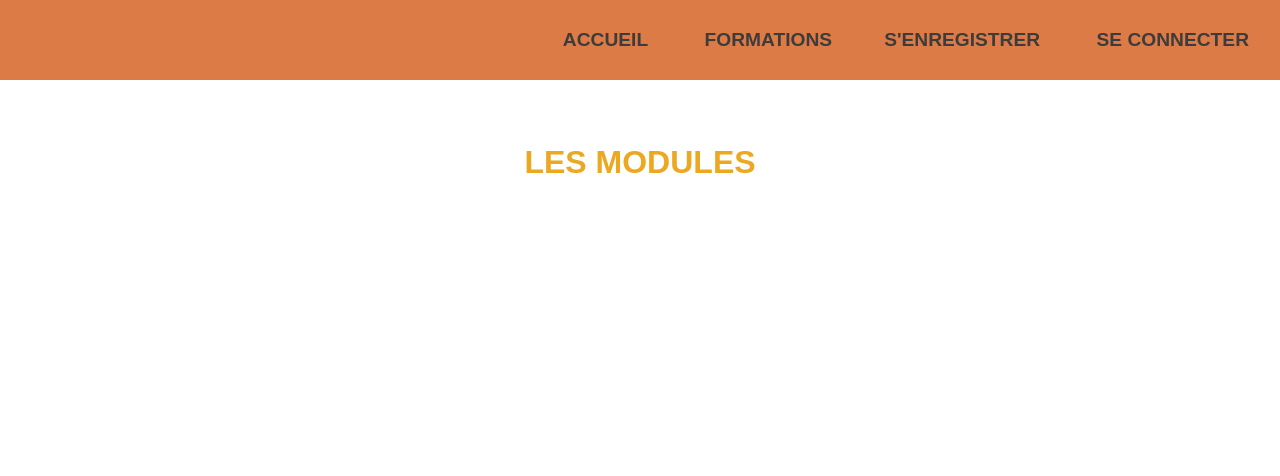
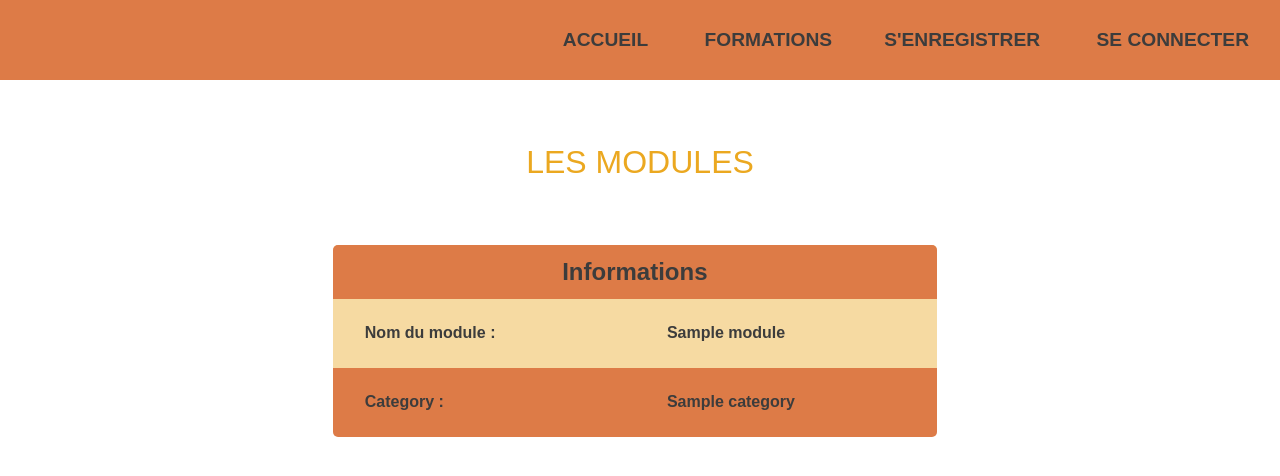
Before and after one commit to Zicka67/Symfony-session, a PHP site: template templates/module/index.html.twig in a window 1280 px wide. Shown: the top 476 px of the page. Run offline with PHP 8.4, Linux system fonts and the light colour scheme; the template is opened without the code that fills it: most values are stand-ins (such as "Sample title", 1, 10 or a date in 2020); some libraries are stand-ins or nearby versions.

Commit message:
Creation de la vue pour modules et programmes, css + modification de index dans moduleController pour l'affichage ( a faire le form pour créer

```diff
--- a/public/css/style.css
+++ b/public/css/style.css
@@ -137,6 +137,16 @@ nav ul li a {
     display: flex;
     justify-content: center;
     margin-top: 50px;
+
+  }
+
+  .basic-tab-module {
+    display: flex;
+    flex-direction: column;
+    justify-content: center;
+    width: 70%;
+    margin: 50px auto 0 auto;
+    padding-left: 11vw;
   }
 
   table {
--- a/templates/base.html.twig
+++ b/templates/base.html.twig
@@ -26,6 +26,8 @@
                     {# ou {% if is_granted('ROLE_USER') %} #}
                     <li><a href="{{ path('app_listStudients') }}">Etudiants</a></li>
                     <li><a href="{{ path('app_former') }}">Formateurs</a></li>
+                    <li><a href="{{ path('app_programme') }}">Programmes</a></li>
+                    <li><a href="{{ path('app_module') }}">Modules</a></li>
                     <li><a href="{{ path('app_logout') }}">Se déconnecter</a></li>
                     {% else %}
                     <li><a href="{{ path('app_register') }}">S'enregistrer</a></li>
--- a/templates/module/index.html.twig
+++ b/templates/module/index.html.twig
@@ -1,7 +1,29 @@
 {% extends 'base.html.twig' %}
 
-{% block title %}<h1>Les modules</h1>{% endblock %}
+{% block title %}Les modules{% endblock %}
 
 {% block body %}
 
+<div class="basic-tab-module">
+    {% for module in modules %}
+    <table class="tabDetailSession">
+        <thead>
+        <tr>
+            <th colspan="2">Informations</th>
+        </tr>
+        </thead>
+        <tbody>
+        <tr>
+            <td class="text-center">Nom du module :</td>
+            <td class="margin text-center">{{ module.getTitleModules }}</td>
+        </tr>
+        <tr>
+            <td class="text-center">Category :</td>
+            <td class="reset text-center">{{ module.Category.getTitleCategory }}</td>
+        </tr>
+        </tbody>
+    </table><br>
+    {% endfor %}
+</div>
+
 {% endblock %}
--- a/templates/student/show.html.twig
+++ b/templates/student/show.html.twig
@@ -40,9 +40,11 @@
           <td>Sessions en cours de {{ student.firstName }} {{ student.lastName }}</td>
           <td> <a href="{{ path('app_showDetailsSession', {'id': session.id}) }}">{{ session.getTitleSection }}</a></td>
           {% endfor %}
-        </tr>
+
           {% else %}
-              <p>Pas de session</p>
+            <td>Sessions en cours de {{ student.firstName }} {{ student.lastName }}</td>
+            <td>Pas de session actuellement</td>
+            </tr>
           {% endif %}
 
       </tbody>
```
Also changed, not shown: src/Controller/ModuleController.php (+15 -8 lines), templates/programme/index.html.twig (+24 -0 lines).
